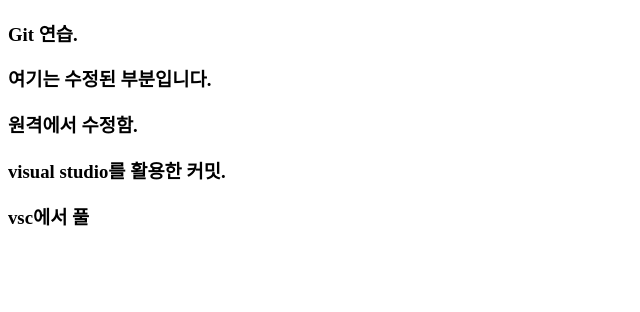
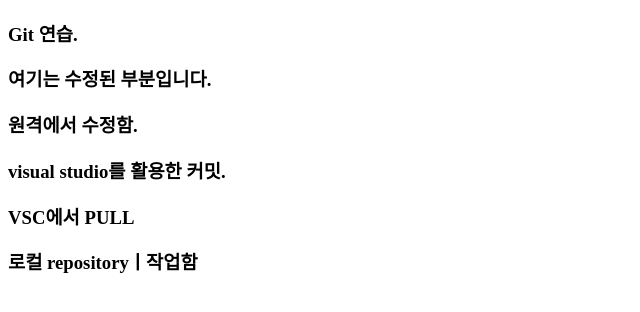
Before and after one commit to jwpumulo/html, a plain HTML site: page index.html in a window 1280 px wide. Shown: the whole page, without its empty margins (0-640 px from the left). Drawn offline with Linux system fonts and the light colour scheme.

Commit message:
pull연습

```diff
--- a/index.html
+++ b/index.html
@@ -1,18 +1,22 @@
 <!DOCTYPE html>
 <html lang="en">
+
 <head>
   <meta charset="UTF-8">
   <meta name="viewport" content="width=device-width, initial-scale=1.0">
   <title>Document</title>
 </head>
+
 <body>
   <h3>Git 연습.</h3>
   <!-- 수정된 파일도 이력 등록 : unstage > stage > commit > push -->
   <h3>여기는 수정된 부분입니다.</h3>
-<!-- 원격에서 수정한 내용입니다 -->
+  <!-- 원격에서 수정한 내용입니다 -->
   <h3>원격에서 수정함.</h3>
-  <h3>visual studio를 활용한 커밋.
-  <h3>vsc에서 풀</h3>
-  </h3>
+  <h3>visual studio를 활용한 커밋. </h3>
+  <h3>VSC에서 PULL</h3>
+  <!-- pull을 하기 위해서 수정하는 부분. -->
+  <h3>로컬 repositoryㅣ작업함</h3>
 </body>
+
 </html>
```
Also changed, not shown: foam.html (+2 -1 lines).
